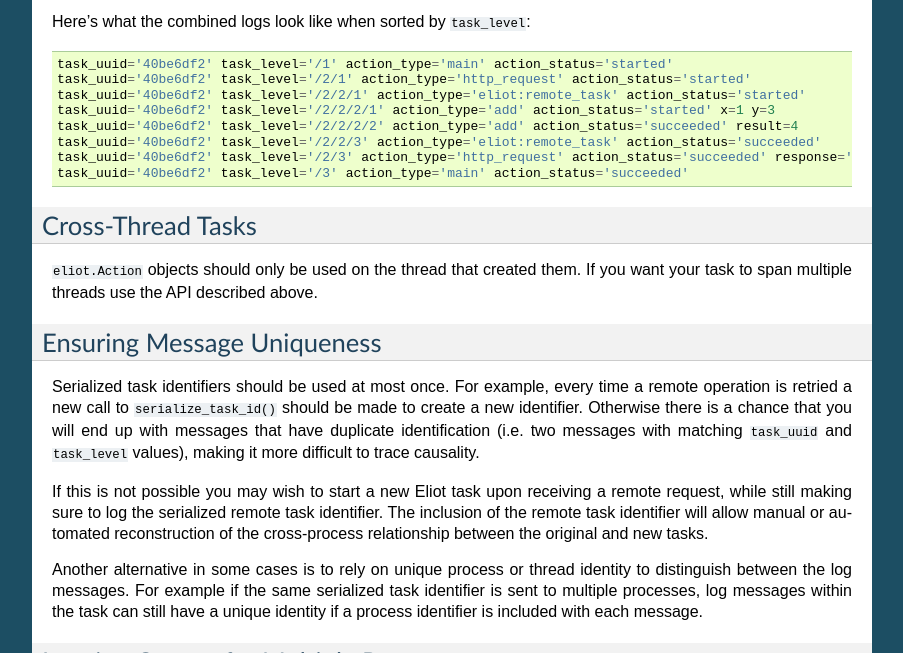
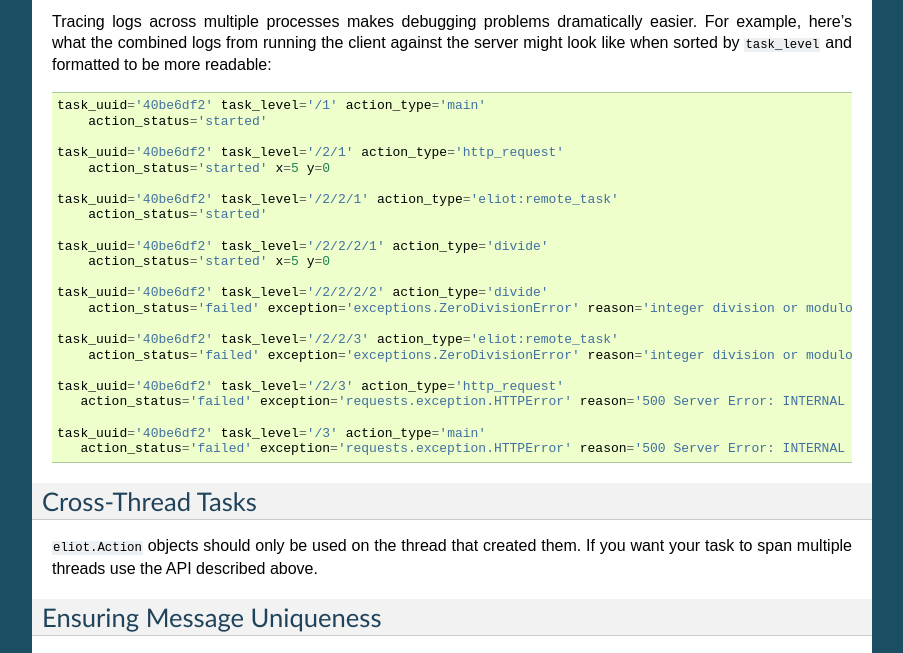
Before and after one commit to itamarst/eliot, a Sphinx documentation site: the page built from docs/source/threads.rst, in a window 1280 px wide and 900 px high, scrolled down 478 px, cut to the strip 247-900 px from the top of the window. Shown: the whole strip, without its empty margins (198-1101 px from the left). Built offline with Sphinx 7.4.7, drawn with Linux system fonts in a browser that asks for light colours.

Commit message:
More useful demonstration of cross-process tracing, by highlighting debugging ability.

```diff
--- a/docs/source/threads.rst
+++ b/docs/source/threads.rst
@@ -25,17 +25,32 @@ The server that receives the request then extracts the identifier:
 
 .. literalinclude:: ../../examples/server.py
 
-Here's what the combined logs look like when sorted by ``task_level``::
+Tracing logs across multiple processes makes debugging problems dramatically easier.
+For example, here's what the combined logs from running the client against the server might look like when sorted by ``task_level`` and formatted to be more readable::
 
-    task_uuid='40be6df2' task_level='/1' action_type='main' action_status='started'
-    task_uuid='40be6df2' task_level='/2/1' action_type='http_request' action_status='started'
-    task_uuid='40be6df2' task_level='/2/2/1' action_type='eliot:remote_task' action_status='started'
-    task_uuid='40be6df2' task_level='/2/2/2/1' action_type='add' action_status='started' x=1 y=3
-    task_uuid='40be6df2' task_level='/2/2/2/2' action_type='add' action_status='succeeded' result=4
-    task_uuid='40be6df2' task_level='/2/2/3' action_type='eliot:remote_task' action_status='succeeded'
-    task_uuid='40be6df2' task_level='/2/3' action_type='http_request' action_status='succeeded' response='4'
-    task_uuid='40be6df2' task_level='/3' action_type='main' action_status='succeeded'
+    task_uuid='40be6df2' task_level='/1' action_type='main'
+        action_status='started'
 
+    task_uuid='40be6df2' task_level='/2/1' action_type='http_request'
+        action_status='started' x=5 y=0
+
+    task_uuid='40be6df2' task_level='/2/2/1' action_type='eliot:remote_task'
+        action_status='started'
+
+    task_uuid='40be6df2' task_level='/2/2/2/1' action_type='divide'
+        action_status='started' x=5 y=0
+
+    task_uuid='40be6df2' task_level='/2/2/2/2' action_type='divide'
+        action_status='failed' exception='exceptions.ZeroDivisionError' reason='integer division or modulo by zero'
+
+    task_uuid='40be6df2' task_level='/2/2/3' action_type='eliot:remote_task'
+        action_status='failed' exception='exceptions.ZeroDivisionError' reason='integer division or modulo by zero'
+
+    task_uuid='40be6df2' task_level='/2/3' action_type='http_request'
+       action_status='failed' exception='requests.exception.HTTPError' reason='500 Server Error: INTERNAL SERVER ERROR'
+
+    task_uuid='40be6df2' task_level='/3' action_type='main'
+       action_status='failed' exception='requests.exception.HTTPError' reason='500 Server Error: INTERNAL SERVER ERROR'
 
 
 Cross-Thread Tasks
```
Also changed, not shown: 2 other files.
